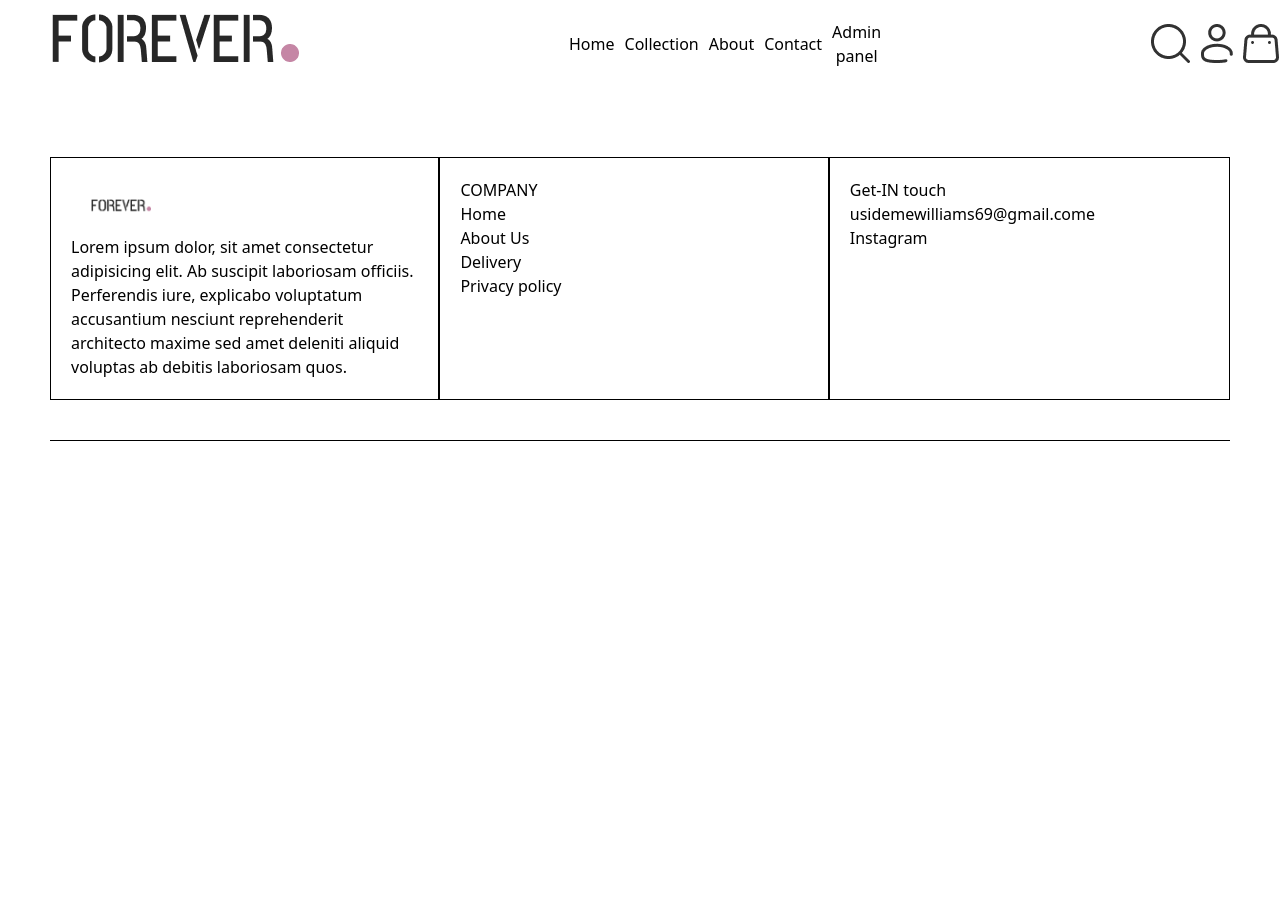
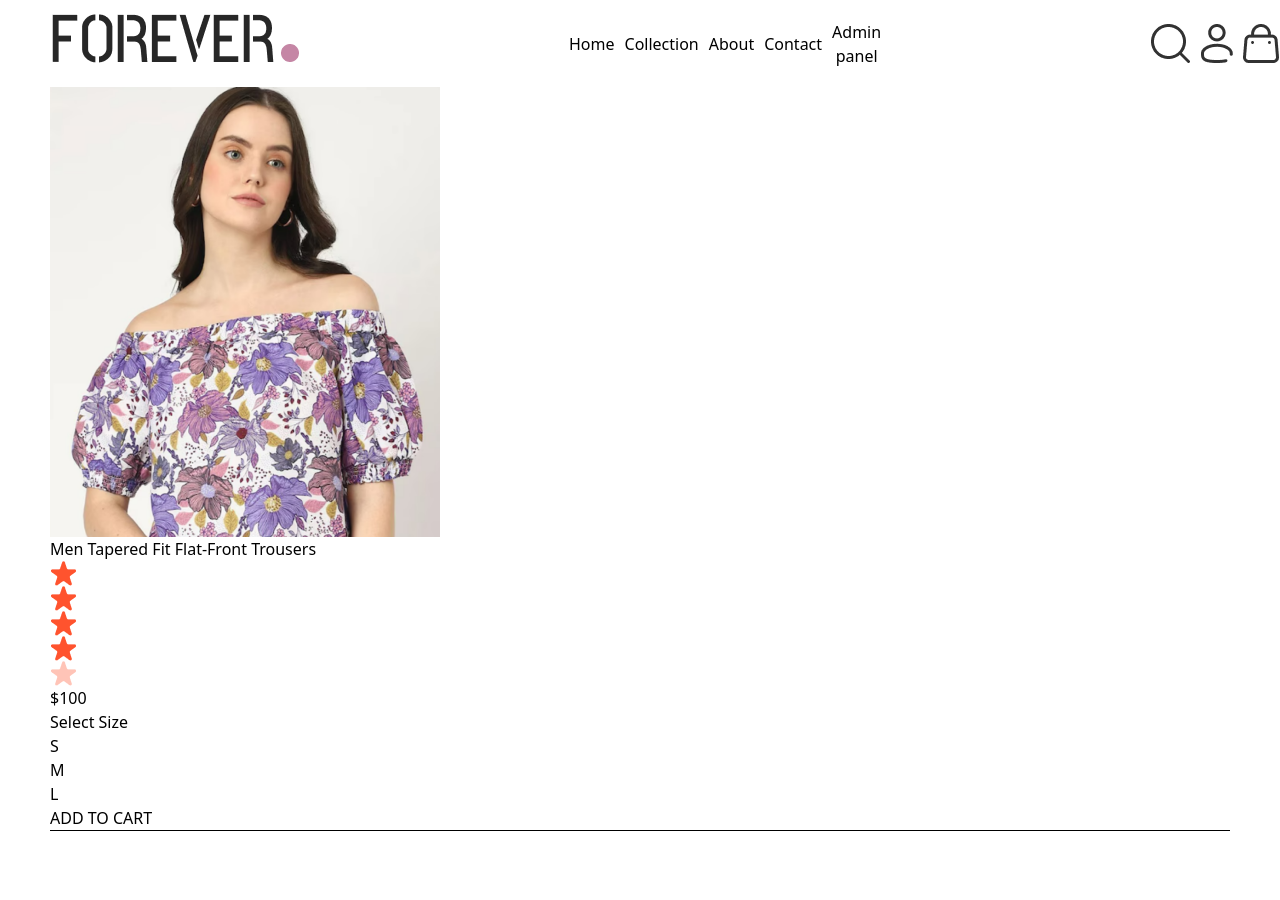
Before and after one commit to Vader-9/E-commercs, a React (Vite) app: page /Details/aaaaa in a window 1280 px wide. Shown: the top 900 px of the page. Before the commit the page ends 800 px from the top, so only its background shows below. Built offline with nearby package versions, Linux system fonts and the light colour scheme.

Commit message:
details logic started

```diff
--- a/src/App.jsx
+++ b/src/App.jsx
@@ -1,3 +1,4 @@
+import { useState } from "react";
 import Nav from "./Nav"
 import Footer from './Footer'
 import { BrowserRouter as Router, Routes, Route } from "react-router-dom";
@@ -5,21 +6,24 @@ import Home from "./Home/Home";
 import Collection from "./Collection/Collection";
 import About from "./About/About";
 import Contact from "./Contact/Contact";
+import Details from "./Collection/Details";
 
 
 function App() {
 
+  const [search, setSearch] = useState(false)
 
   return (
     <app>
       <div className='App'>
         <Router>
-          <Nav />
+          <Nav setSearch={setSearch} />
             <Routes>
               <Route path="/" element={<Home />} />
-              <Route path="Collection" element={<Collection/>}/>
+              <Route path="Collection" element={<Collection search={search} setSearch={setSearch} />}/>
               <Route path="About" element={<About/>}/>
               <Route path="Contact" element={<Contact/>}/>
+              <Route path="Details/:id" element={<Details/>}/>
             </Routes>
           <Footer />
         </Router>
--- a/src/Collection/Collection.jsx
+++ b/src/Collection/Collection.jsx
@@ -1,10 +1,16 @@
 import Filters from "./Filters"
+//import Details from "./Details"
+import { useState } from "react"
+import { Link } from "react-router";
 
-function Collection(){
+function Collection({ search, setSearch }) {
 
-    return(
+    // Setting details
+   // const [details, setDetails] = useState(true)
+
+    return (
         <div>
-            <Filters/>
+            <Filters search={search} setSearch={setSearch}/>
         </div>
     )
 }
--- /dev/null
+++ b/src/Collection/Details.jsx
@@ -0,0 +1,43 @@
+import { useParams } from "react-router"
+import { products, assets } from "../assets/assets"
+
+function Details() {
+
+    const { id } = useParams()
+
+    const product = products.find((item) => item._id === id)
+
+    console.log(product)
+
+    return (
+        <div>
+            <div>
+                <img src={product.image} alt="" />
+                <div>
+                    <h1>Men Tapered Fit Flat-Front Trousers</h1>
+                    <div>
+                        <div>
+                            <img src={assets.star_icon} alt="" />
+                            <img src={assets.star_icon} alt="" />
+                            <img src={assets.star_icon} alt="" />
+                            <img src={assets.star_icon} alt="" />
+                            <img src={assets.star_dull_icon} alt="" />
+                        </div>
+                        <h1>${product.price}</h1>
+                    </div>
+                    <h1>Select Size</h1>
+                    <div>
+                        <p>{product.sizes[0]}</p>
+                        <p>{product.sizes[1]}</p>
+                        <p>{product.sizes[2]}</p>
+                        <p>{product.sizes[3]}</p>
+                    </div>
+                    <button>ADD TO CART</button>
+                    <hr />
+                </div>
+            </div>
+        </div>
+    )
+}
+
+export default Details
--- a/src/Collection/Filters.jsx
+++ b/src/Collection/Filters.jsx
@@ -1,8 +1,9 @@
 import { useEffect, useState } from "react"
-import { products } from "../assets/assets"
+import { products, assets } from "../assets/assets"
 import { use } from "react"
+import { Link } from "react-router-dom"
 
-function Filters() {
+function Filters({ search, setSearch,}) {
 
     const [showProducts, setShowProducts] = useState(products)
 
@@ -17,8 +18,12 @@ function Filters() {
     const [winterWear, setWinterwear] = useState('Winterwear')
     // to show the subCategory
     const [showSubCartegory, setShowSubCartegory] = useState([])
-    // to enable search
-    const [search, setSearch] = useState(false)
+
+    //Searching items
+    const [searchItems, setSearchItems] = useState('')
+
+
+
 
     function getMenCloths() {
         setSingular(true)
@@ -40,41 +45,50 @@ function Filters() {
         setShowProducts(products.filter((item) => item.category === 'Kids'))
     }
 
+    function setTopwears() {
+        setSubCategory(topWear)
+    }
+
+    function setBottompwears() {
+        setSubCategory(bottomWear)
+    }
+
+    function setWinterwears() {
+        setSubCategory(winterWear)
+    }
 
 
 
+    useEffect(() => {
+        if (subCategory && categorys) {
+            setSingular(false)
+            setShowSubCartegory(products.filter((item) => item.category === categorys && item.subCategory === subCategory))
+        }
+    }, [subCategory, categorys])
 
-function setTopwears(){
-    setSubCategory(topWear)
-}
+    // searching items
+    const searchingItems = products.filter((product) => product.name.toLocaleLowerCase().includes(searchItems.toLocaleLowerCase()))
 
-function setBottompwears(){
-    setSubCategory(bottomWear)
-}
-
-function setWinterwears(){
-    setSubCategory(winterWear)
-}
-
-useEffect(()=>{
-    if(subCategory && categorys){
-        setSingular(false)
-        setShowSubCartegory(products.filter((item) => item.category === categorys && item.subCategory === subCategory))
-    }
-},[subCategory,  categorys])
-
-
-const displayCloths = singular ? showProducts  : showSubCartegory
+    const displayCloths = singular ? !search ? showProducts : searchingItems : showSubCartegory
 
     return (
         <div className="px-[100px]">
+            {search ? <div className="flex justify-center items-center w-full border pt-[20px] pb-[20px] gap-[50px]">
+                <input type="text"
+                    value={searchItems}
+                    onChange={(e) => setSearchItems(e.target.value)}
+                    placeholder="Search products" />
+
+
+                <img src={assets.cross_icon} onClick={() => setSearch(false)} />
+            </div> : <></>}
             <div className="flex gap-[50px]">
                 <div>
                     <h1>Filters</h1>
                     <div className="border p-[20px] mt-[40px] mb-[40px] w-[200px] h-[200px]">
                         <h3>CATEGORIES</h3>
                         <div className="flex">
-                            <input type="radio" onClick={getMenCloths} />
+                            <input type="checkbox" onClick={getMenCloths} />
                             <p>Men</p>
                         </div>
                         <div className="flex">
@@ -89,7 +103,7 @@ const displayCloths = singular ? showProducts  : showSubCartegory
                     <div className="border p-[20px] mt-[40px] mb-[40px] w-[200px] h-[200px]">
                         <h3>Types</h3>
                         <div className="flex">
-                            <input type="radio" onClick={setTopwears}/>
+                            <input type="radio" onClick={setTopwears} />
                             <p>Topwear</p>
                         </div>
                         <div className="flex">
@@ -97,7 +111,7 @@ const displayCloths = singular ? showProducts  : showSubCartegory
                             <p>Bottomwear</p>
                         </div>
                         <div className="flex">
-                            <input type="radio" onClick={setWinterwears}/>
+                            <input type="radio" onClick={setWinterwears} />
                             <p>Winterwear</p>
                         </div>
                     </div>
@@ -110,14 +124,16 @@ const displayCloths = singular ? showProducts  : showSubCartegory
                             <input type="text" name="" id="" />
                         </div>
                     </div>
-                    <div className="grid grid-cols-5 grid-rows-2 gap-[20px] p-4 text-center justify-center">{
+                    <div className="grid grid-cols-5 grid-rows-2 gap-[20px] p-4 text-center justify-center" >{
                         displayCloths.map((product) => (
+                            <Link to={`/Details/${product._id}`} key={product._id} >
                             <div key={product._id}  >
                                 <img src={product.image} alt="" />
                                 <p>{product.name}</p>
-                                <p>{product.price}</p>
+                                <p>${product.price}</p>
                                 <p>{product.category}</p>
                             </div>
+                            </Link>
                         ))
                     }</div>
                 </div>
--- a/src/Home/Best.jsx
+++ b/src/Home/Best.jsx
@@ -16,7 +16,7 @@ function Best(){
                 <div key={best.id} className="border w-[200px]  ">
                        <img src={best.image} alt="no image availabe" />
                        <p>{best.name}</p>
-                       <p>{best.price}</p>
+                       <p>${best.price}</p>
                     </div>
             ))}
            </div>
--- a/src/Home/Latest.jsx
+++ b/src/Home/Latest.jsx
@@ -13,7 +13,7 @@ function Latest() {
                     <div key={item.id} className="border w-[200px]  ">
                        <img src={item.image} alt="" />
                        <p>{item.name}</p>
-                       <p>{item.price}</p>
+                       <p>${item.price}</p>
                     </div>
                 ))}
 
--- a/src/Nav.jsx
+++ b/src/Nav.jsx
@@ -1,7 +1,7 @@
 import {assets} from './assets/assets'
 import { Link } from "react-router-dom"
 
-function Nav(){
+function Nav({setSearch}){
 
     return(
         <div className='flex items-center gap-[270px] justify-between py-2 font-medium '>
@@ -14,7 +14,7 @@ function Nav(){
                 <button>Admin panel</button>
             </div>
             <div className='flex gap-[10px]'>
-                <img src={assets.search_icon} alt="" />
+                <img src={assets.search_icon} alt=""  onClick={()=>setSearch(true)}/>
                 <img src={assets.profile_icon} alt="" />
                 <img src={assets.cart_icon} alt="" />
             </div>
```
